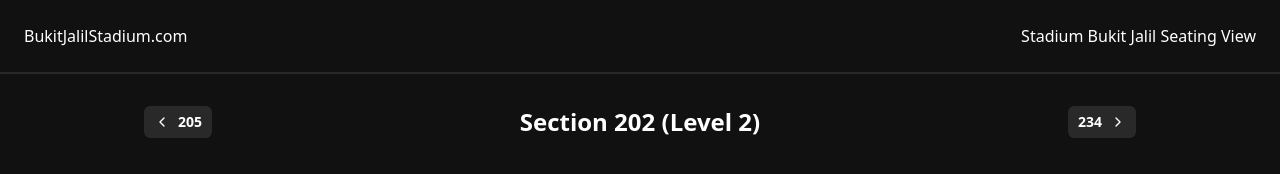
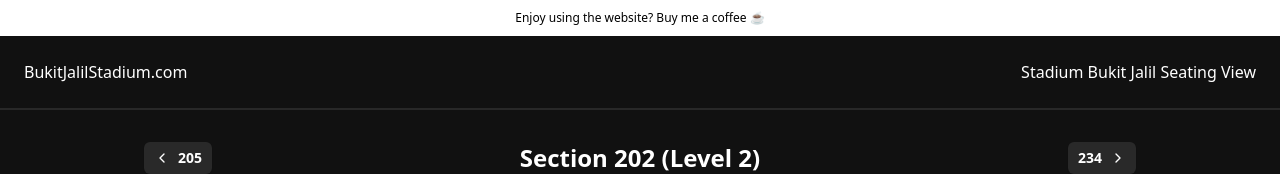
Before and after one commit to afrieirham/bukitjalilstadium, a Next.js app: page /202 in a window 1280 px wide. Shown: the top 174 px of the page. Built offline with nearby package versions, Linux system fonts and the light colour scheme.

Commit message:
add donation bar

```diff
--- /dev/null
+++ b/src/components/Donation.tsx
@@ -0,0 +1,9 @@
+export default function Donation() {
+  return (
+    <div className="flex items-center justify-center py-2.5 sm:px-3.5 bg-white text-black text-xs">
+      <a target="_blank" href="https://donate.stripe.com/00g3dd6MA8yM0j6fZ2">
+        Enjoy using the website? Buy me a coffee ☕️
+      </a>
+    </div>
+  );
+}
--- a/src/components/NavBar.tsx
+++ b/src/components/NavBar.tsx
@@ -1,11 +1,15 @@
 import Link from "next/link";
+import Donation from "./Donation";
 
 function NavBar() {
   return (
-    <nav className="flex justify-center sm:justify-between bg-[#111111] border-b-[#282828] border-b-2 p-6">
-      <Link href="/">BukitJalilStadium.com</Link>
-      <p className="hidden sm:block">Stadium Bukit Jalil Seating View</p>
-    </nav>
+    <>
+      <Donation />
+      <nav className="flex justify-center sm:justify-between bg-[#111111] border-b-[#282828] border-b-2 p-6">
+        <Link href="/">BukitJalilStadium.com</Link>
+        <p className="hidden sm:block">Stadium Bukit Jalil Seating View</p>
+      </nav>
+    </>
   );
 }
 
```
